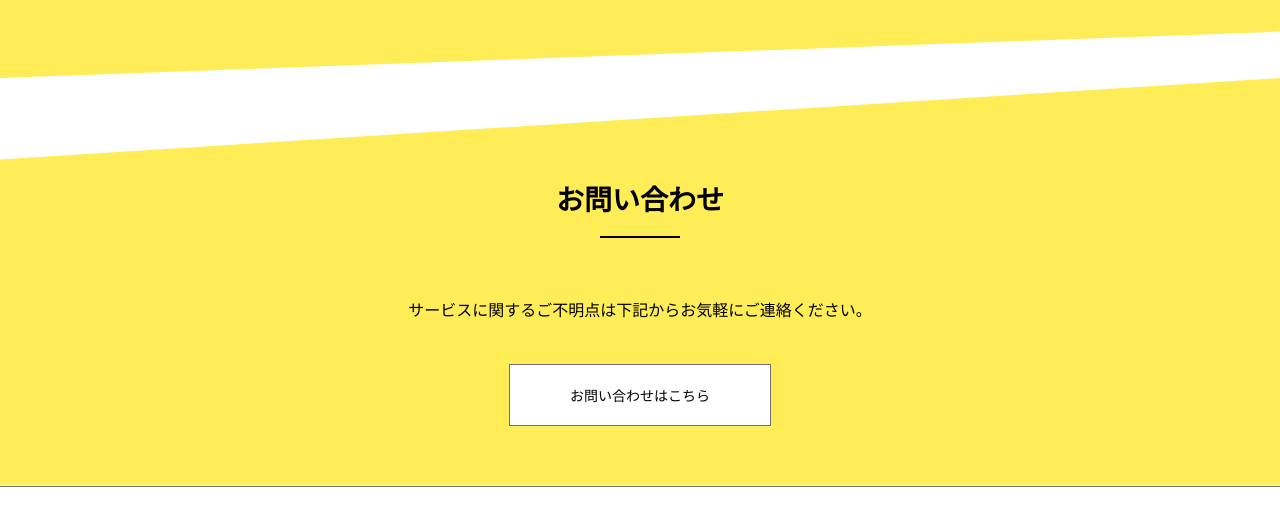
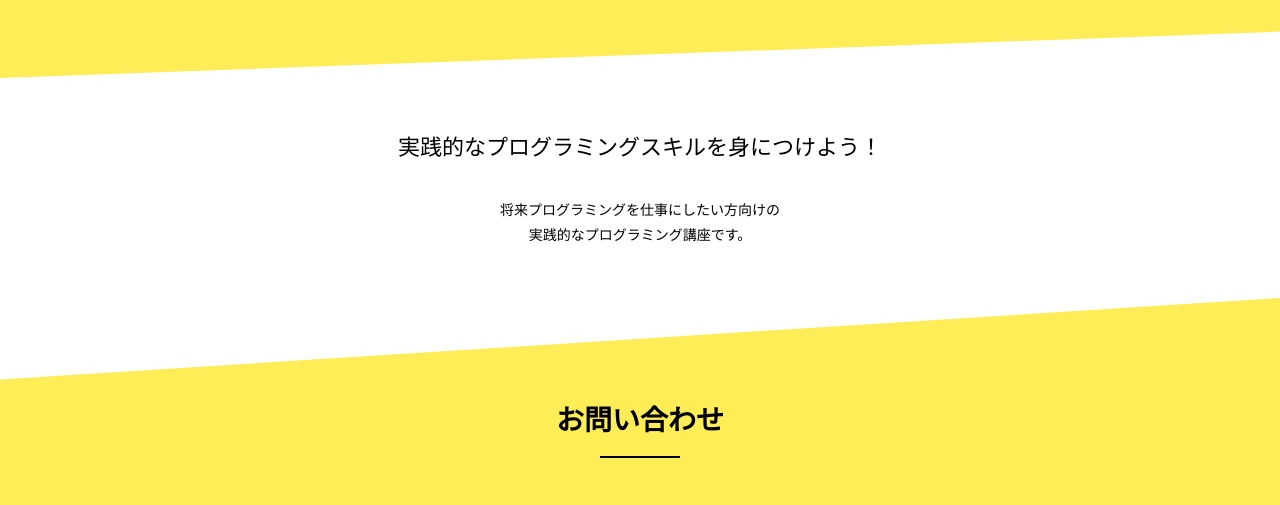
Before and after one commit to kazzy56/uto3-3, a plain HTML site: page service.html in a window 1280 px wide. Shown: the part 234-739 px from the top of the page. Drawn offline with nearby package versions, Linux system fonts and the light colour scheme.

Commit message:
introduceを作成しました

```diff
--- a/assets/sass/object/project/_index.scss
+++ b/assets/sass/object/project/_index.scss
@@ -1,5 +1,6 @@
 @use "contact";
 @use "hero";
+@use "introduce";
 @use "nav";
 @use "price";
 @use "reason";
--- /dev/null
+++ b/assets/sass/object/project/_introduce.scss
@@ -0,0 +1,22 @@
+@use "../../global" as *;
+
+.p-introduce {
+  padding: 50px 0;
+  text-align: center;
+
+  &__title {
+    margin-bottom: 30px;
+    font-weight: 500;
+    @include fz(22);
+    line-height: 1.8;
+
+    @include mq(md) {
+      @include fz(20);
+    }
+  }
+
+  &__text {
+    @include fz(14);
+    line-height: 1.8;
+  }
+}
--- a/service.html
+++ b/service.html
@@ -55,6 +55,15 @@
       </h1>
     </div><!-- /.c-page-header -->
 
+    <section class="p-introduce">
+      <div class="p-introduce__inner l-inner">
+        <h2 class="p-introduce__title">実践的なプログラミングスキルを<br class="u-block-sp">身につけよう！</h2>
+        <p class="p-introduce__text">
+          将来プログラミングを仕事にしたい方向けの<br>
+          実践的なプログラミング講座です。</p>
+      </div><!-- /.p-introduce__inner l-inner -->
+    </section>
+
 
     <section class="p-contact">
       <div class="p-contact__inner l-inner">
```
Also changed, not shown: assets/css/style.css, assets/css/style.min.css, 2 other files.
